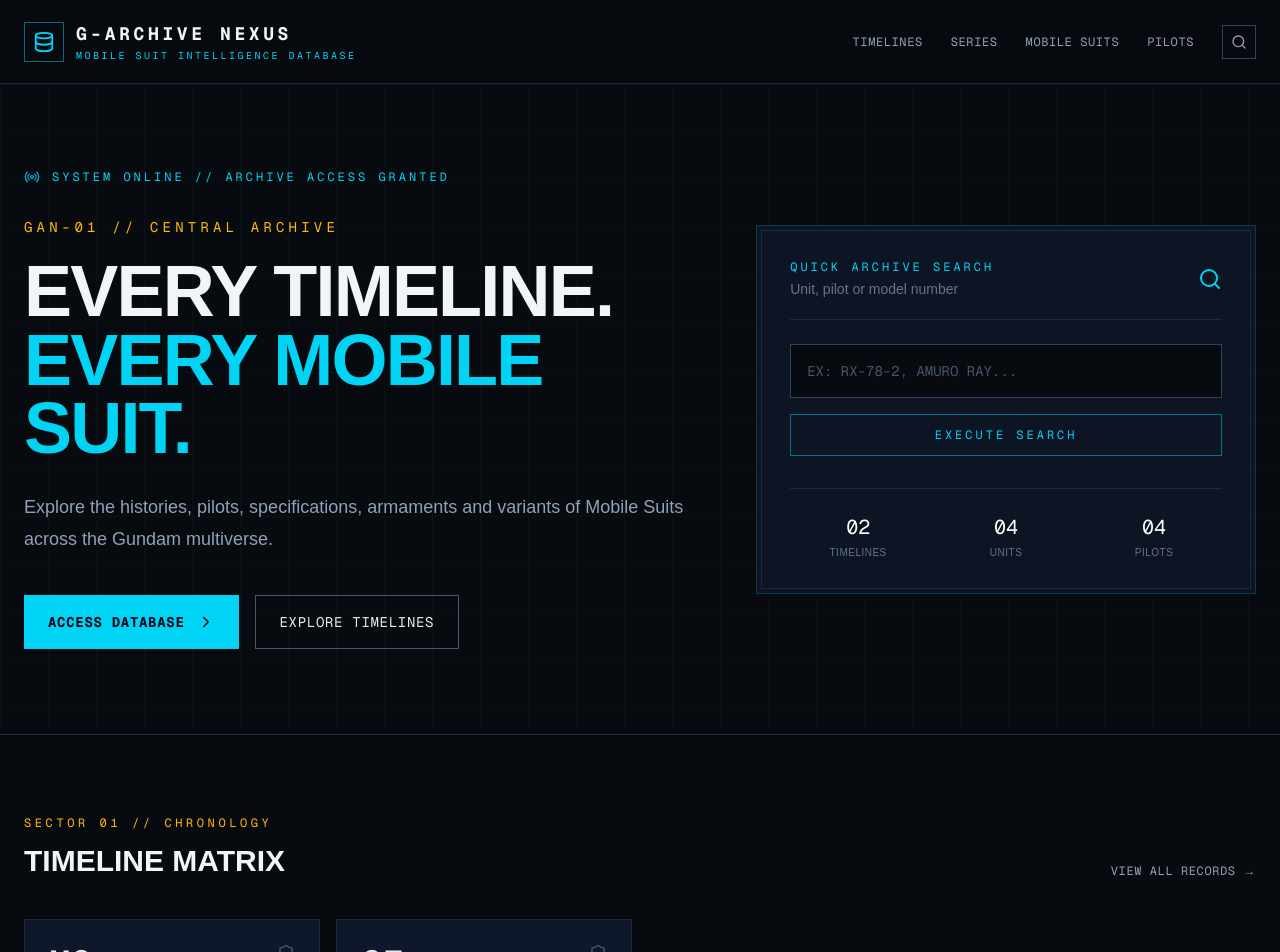
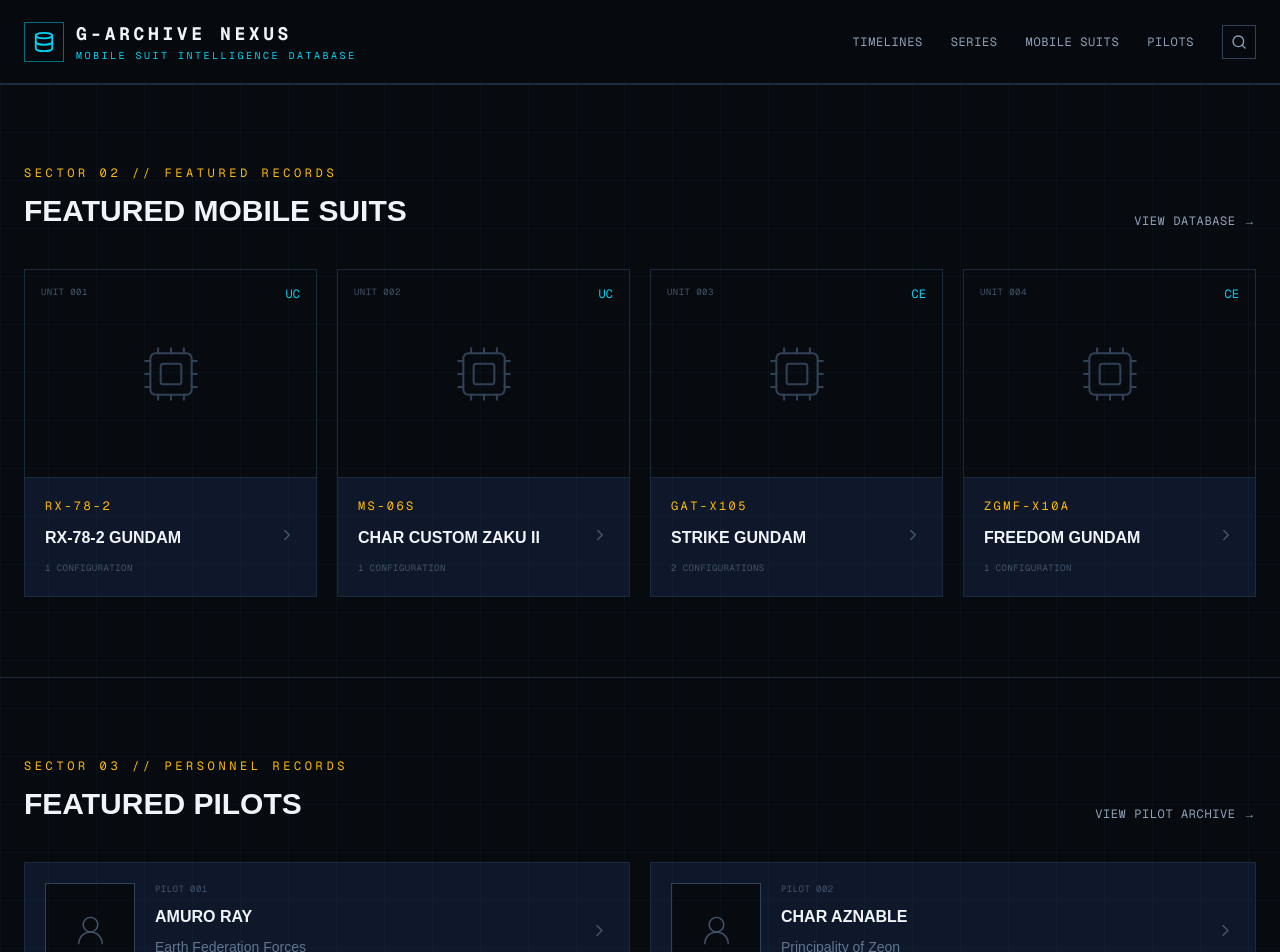
Before and after one commit to HaNguyenQuocTrung/g-archive-nexus, a Next.js app: page / in a window 1280 px wide. Shown: the top 952 px of the page. Built offline with nearby package versions, Linux system fonts and the light colour scheme.

Commit message:
feat: add featured pilots to homepage

```diff
--- a/src/app/page.tsx
+++ b/src/app/page.tsx
@@ -1,3 +1,5 @@
+import FeaturedPilots from "@/components/home/FeaturedPilots";
+import FeaturedUnits from "@/components/home/FeaturedUnits";
 import { getCharacters } from "@/lib/data/getCharacters";
 import { getMobileSuits } from "@/lib/data/getMobileSuits";
 import { getTimelines } from "@/lib/data/getTimelines";
@@ -11,6 +13,12 @@
   return (
     <main className="min-h-screen bg-[#070A0F] text-slate-100">
       <section className="relative overflow-hidden border-b border-slate-800">
+        <div className="border-t border-slate-800">
+          <FeaturedUnits />
+        </div>
+        <div className="border-t border-slate-800">
+          <FeaturedPilots />
+        </div>
         <div className="absolute inset-0 bg-[linear-gradient(rgba(6,182,212,0.04)_1px,transparent_1px),linear-gradient(90deg,rgba(6,182,212,0.04)_1px,transparent_1px)] bg-[size:48px_48px]" />
 
         <div className="relative mx-auto grid min-h-[650px] max-w-7xl items-center gap-14 px-6 py-20 lg:grid-cols-[1.15fr_0.85fr]">
--- a/src/components/home/FeaturedPilots.tsx
+++ b/src/components/home/FeaturedPilots.tsx
@@ -0,0 +1,129 @@
+import Link from "next/link";
+import { ChevronRight, UserRound } from "lucide-react";
+
+import { getCharacters } from "@/lib/data/getCharacters";
+import { getSeriesById } from "@/lib/data/getSeries";
+
+export default function FeaturedPilots() {
+  const pilots = getCharacters().slice(0, 4);
+
+  return (
+    <section className="mx-auto max-w-7xl px-6 py-20">
+      <div
+        className={[
+          "mb-10 flex items-end",
+          "justify-between gap-6",
+        ].join(" ")}
+      >
+        <div>
+          <p
+            className={[
+              "font-mono text-xs uppercase",
+              "tracking-[0.3em] text-amber-400",
+            ].join(" ")}
+          >
+            Sector 03 // Personnel Records
+          </p>
+
+          <h2 className="mt-3 text-3xl font-bold uppercase">
+            Featured Pilots
+          </h2>
+        </div>
+
+        <Link
+          href="/characters"
+          className={[
+            "hidden font-mono text-xs uppercase",
+            "tracking-wider text-slate-400",
+            "hover:text-cyan-400 sm:block",
+          ].join(" ")}
+        >
+          View pilot archive →
+        </Link>
+      </div>
+
+      <div className="grid gap-5 md:grid-cols-2">
+        {pilots.map((pilot, index) => {
+          const era = pilot.eras[0];
+          const series = getSeriesById(era.seriesId);
+
+          return (
+            <Link
+              key={pilot.id}
+              href={`/characters/${pilot.id}`}
+              className={[
+                "group grid grid-cols-[90px_1fr_auto]",
+                "gap-5 border border-slate-800",
+                "bg-[#0F172A] p-5 transition",
+                "hover:border-cyan-400/60",
+              ].join(" ")}
+            >
+              <div
+                className={[
+                  "flex h-24 items-center",
+                  "justify-center",
+                  "border border-slate-700",
+                  "bg-[#070A0F]",
+                ].join(" ")}
+              >
+                <UserRound
+                  size={35}
+                  strokeWidth={1}
+                  className={[
+                    "text-slate-600 transition",
+                    "group-hover:text-cyan-400",
+                  ].join(" ")}
+                />
+              </div>
+
+              <div className="min-w-0 self-center">
+                <p
+                  className={[
+                    "font-mono text-[9px]",
+                    "uppercase tracking-wider",
+                    "text-slate-600",
+                  ].join(" ")}
+                >
+                  Pilot {String(index + 1).padStart(3, "0")}
+                </p>
+
+                <h3
+                  className={[
+                    "mt-2 font-bold uppercase",
+                    "group-hover:text-cyan-400",
+                  ].join(" ")}
+                >
+                  {pilot.canonicalName}
+                </h3>
+
+                <p className="mt-2 text-sm text-slate-500">
+                  {era.faction}
+                </p>
+
+                <p
+                  className={[
+                    "mt-2 truncate font-mono",
+                    "text-[9px] uppercase",
+                    "tracking-wider text-amber-400",
+                  ].join(" ")}
+                >
+                  {series?.inUniverseYear ?? era.seriesId}
+                </p>
+              </div>
+
+              <ChevronRight
+                size={19}
+                className={[
+                  "self-center text-slate-600",
+                  "transition",
+                  "group-hover:translate-x-1",
+                  "group-hover:text-cyan-400",
+                ].join(" ")}
+              />
+            </Link>
+          );
+        })}
+      </div>
+    </section>
+  );
+}
--- a/src/components/home/FeaturedUnits.tsx
+++ b/src/components/home/FeaturedUnits.tsx
@@ -0,0 +1,156 @@
+import Link from "next/link";
+import { ChevronRight, Cpu } from "lucide-react";
+
+import { getMobileSuits } from "@/lib/data/getMobileSuits";
+import { getTimelineById } from "@/lib/data/getTimelines";
+
+export default function FeaturedUnits() {
+  const featuredUnits = getMobileSuits().slice(0, 4);
+
+  return (
+    <section className="mx-auto max-w-7xl px-6 py-20">
+      <div
+        className={[
+          "mb-10 flex items-end",
+          "justify-between gap-6",
+        ].join(" ")}
+      >
+        <div>
+          <p
+            className={[
+              "font-mono text-xs uppercase",
+              "tracking-[0.3em] text-amber-400",
+            ].join(" ")}
+          >
+            Sector 02 // Featured Records
+          </p>
+
+          <h2 className="mt-3 text-3xl font-bold uppercase">
+            Featured Mobile Suits
+          </h2>
+        </div>
+
+        <Link
+          href="/mobile-suits"
+          className={[
+            "hidden font-mono text-xs uppercase",
+            "tracking-wider text-slate-400",
+            "hover:text-cyan-400 sm:block",
+          ].join(" ")}
+        >
+          View database →
+        </Link>
+      </div>
+
+      <div className="grid gap-5 md:grid-cols-2 xl:grid-cols-4">
+        {featuredUnits.map((unit, index) => {
+          const timeline = getTimelineById(
+            unit.timelineId,
+          );
+
+          return (
+            <Link
+              key={unit.id}
+              href={`/mobile-suits/${unit.id}`}
+              className={[
+                "group overflow-hidden",
+                "border border-slate-800",
+                "bg-[#0F172A]",
+                "transition",
+                "hover:border-cyan-400/60",
+              ].join(" ")}
+            >
+              <div
+                className={[
+                  "relative flex min-h-52",
+                  "items-center justify-center",
+                  "border-b border-slate-800",
+                  "bg-[#070A0F]",
+                ].join(" ")}
+              >
+                <span
+                  className={[
+                    "absolute left-4 top-4",
+                    "font-mono text-[9px]",
+                    "uppercase tracking-wider",
+                    "text-slate-600",
+                  ].join(" ")}
+                >
+                  Unit {String(index + 1).padStart(3, "0")}
+                </span>
+
+                <span
+                  className={[
+                    "absolute right-4 top-4",
+                    "font-mono text-xs",
+                    "text-cyan-400",
+                  ].join(" ")}
+                >
+                  {timeline?.code ?? "N/A"}
+                </span>
+
+                <Cpu
+                  size={62}
+                  strokeWidth={0.8}
+                  className={[
+                    "text-slate-700 transition",
+                    "group-hover:text-cyan-400",
+                  ].join(" ")}
+                />
+              </div>
+
+              <div className="p-5">
+                <p
+                  className={[
+                    "font-mono text-xs",
+                    "tracking-[0.2em]",
+                    "text-amber-400",
+                  ].join(" ")}
+                >
+                  {unit.modelNumber}
+                </p>
+
+                <div
+                  className={[
+                    "mt-3 flex items-start",
+                    "justify-between gap-4",
+                  ].join(" ")}
+                >
+                  <h3
+                    className={[
+                      "font-bold uppercase",
+                      "group-hover:text-cyan-400",
+                    ].join(" ")}
+                  >
+                    {unit.baseName}
+                  </h3>
+
+                  <ChevronRight
+                    size={18}
+                    className={[
+                      "shrink-0 text-slate-600",
+                      "transition",
+                      "group-hover:translate-x-1",
+                      "group-hover:text-cyan-400",
+                    ].join(" ")}
+                  />
+                </div>
+
+                <p
+                  className={[
+                    "mt-3 font-mono text-[9px]",
+                    "uppercase tracking-wider",
+                    "text-slate-600",
+                  ].join(" ")}
+                >
+                  {unit.variants.length} configuration
+                  {unit.variants.length === 1 ? "" : "s"}
+                </p>
+              </div>
+            </Link>
+          );
+        })}
+      </div>
+    </section>
+  );
+}
```
